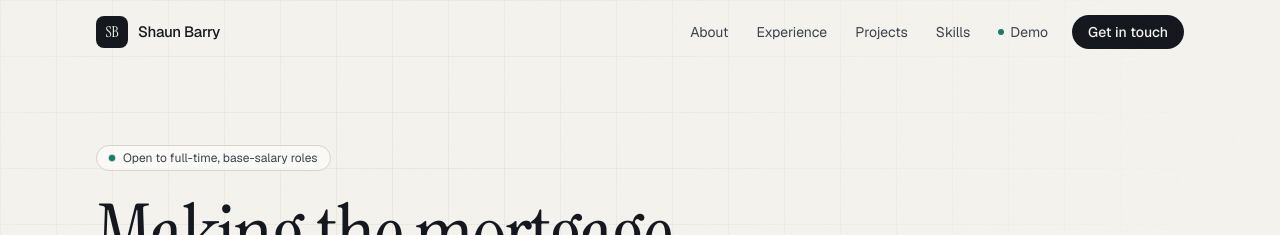
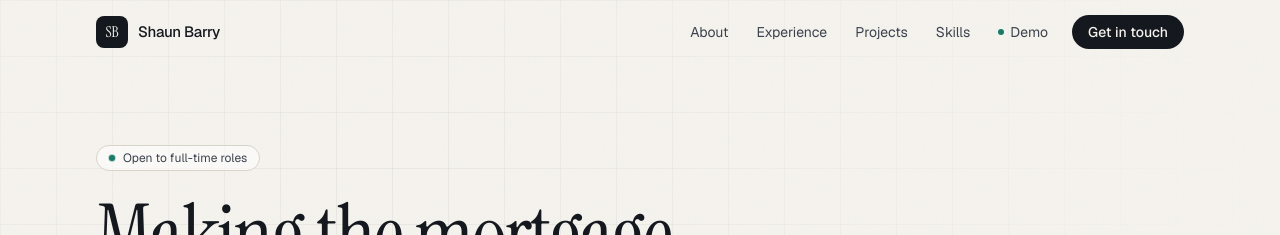
Before and after one commit to XBitcoinBytes/shaun-barry-portfolio, a Next.js app: page / in a window 1280 px wide. Shown: the top 235 px of the page. Built offline with nearby package versions, Linux system fonts and the light colour scheme.

Commit message:
Remove base-salary wording from open-to and CTA

```diff
--- a/src/app/page.tsx
+++ b/src/app/page.tsx
@@ -432,7 +432,7 @@ export default function Home() {
                 Building AI for lending? <em className="text-accent-soft">Let&apos;s talk.</em>
               </h2>
               <p className="mt-6 max-w-xl text-lg leading-relaxed text-paper/70">
-                I&apos;m looking for a full-time, base-salary role where mortgage experience and an AI mindset
+                I&apos;m looking for a full-time role where mortgage experience and an AI mindset
                 both matter — product, operations, enablement, or borrower experience.
               </p>
               <div className="mt-10 flex flex-wrap items-center gap-3">
--- a/src/content/profile.ts
+++ b/src/content/profile.ts
@@ -9,7 +9,7 @@ export const profile = {
   location: "Clarkston, Michigan",
   headline: "Mortgage loan originator with 25+ years in home lending, now building borrower-first AI for mortgage.",
   nmlsId: "30170",
-  openTo: "Open to full-time, base-salary roles",
+  openTo: "Open to full-time roles",
 
   // ---- Needs Shaun's input ----
   email: "keeptheclient@yahoo.com" as string | null,
```
